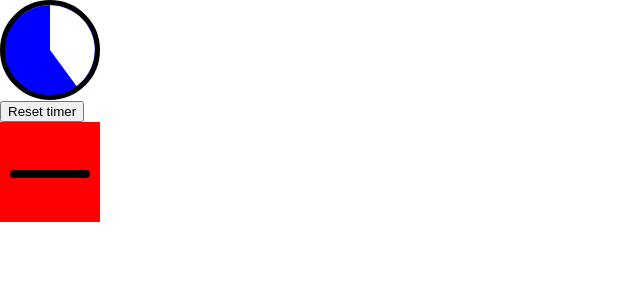
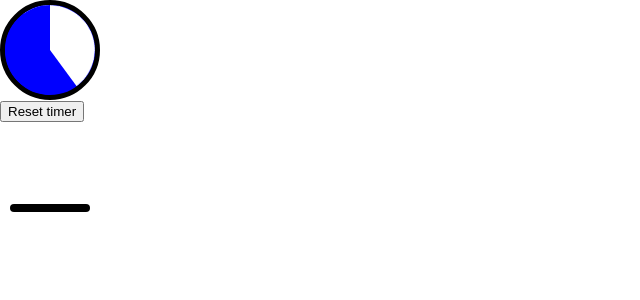
Before and after one commit to Suz8a/word-project, a React (Create React App) app: page / in a window 1280 px wide. Shown: the top 300 px of the page, without its empty margins (0-640 px from the left). Built offline with nearby package versions, Linux system fonts and the light colour scheme.

Commit message:
underlinedText component finished

```diff
--- a/src/components/underlined-text/index.tsx
+++ b/src/components/underlined-text/index.tsx
@@ -1,14 +1,15 @@
 import React from "react";
 import Text from "../../elements/text";
 import Line from "../../elements/line";
-import { TextLineContainer } from "./styled";
+import { TextContainer, TextLineContainer } from "./styled";
 
 type UnderlinedTextProps = {
   width: string;
   height: string;
   fontSize: string;
   textColor: string;
-  text: string;
+  text?: string;
+  selectable?: boolean;
 };
 
 function UnderlinedText({
@@ -17,15 +18,19 @@ function UnderlinedText({
   text,
   fontSize,
   textColor,
+  selectable,
 }: UnderlinedTextProps) {
   return (
     <TextLineContainer width={width} height={height}>
-      <Text
-        text={text}
-        fontSize={fontSize}
-        fontWeight="bold"
-        color={textColor}
-      />
+      <TextContainer>
+        <Text
+          text={text ? text : ""}
+          fontSize={fontSize}
+          fontWeight="bold"
+          color={textColor}
+          selectable={selectable}
+        />
+      </TextContainer>
       <Line width={"100%"} />
     </TextLineContainer>
   );
--- a/src/components/underlined-text/styled.ts
+++ b/src/components/underlined-text/styled.ts
@@ -12,6 +12,10 @@ export const TextLineContainer = styled.div<TextLineContainerProps>`
   justify-content: center;
   flex-direction: column;
   gap: 3px;
-  background-color: red;
   padding: 10px;
 `;
+
+export const TextContainer = styled.div`
+  height: 90%;
+  width: 100%;
+`;
--- a/src/elements/text/styled.ts
+++ b/src/elements/text/styled.ts
@@ -15,7 +15,7 @@ export const TextContainer = styled.div<TextContainerProps>`
       `font-size:${fontSize ? fontSize : `16pxpx`};`,
       `color:${color ? color : `black`};`,
       `font-weight:${fontWeight ? fontWeight : `normal`};`,
-      `user-select:${selectable ? `none` : `auto`};`
+      `user-select:${!selectable ? `none` : `auto`};`
     );
   }}
 `;
--- a/src/pages/menu-page/index.tsx
+++ b/src/pages/menu-page/index.tsx
@@ -25,8 +25,9 @@ function MenuPage() {
         width="100px"
         height="100px"
         fontSize="40px"
-        textColor="red"
+        textColor="transparent"
         text=""
+        selectable={false}
       />
     </div>
   );
```
